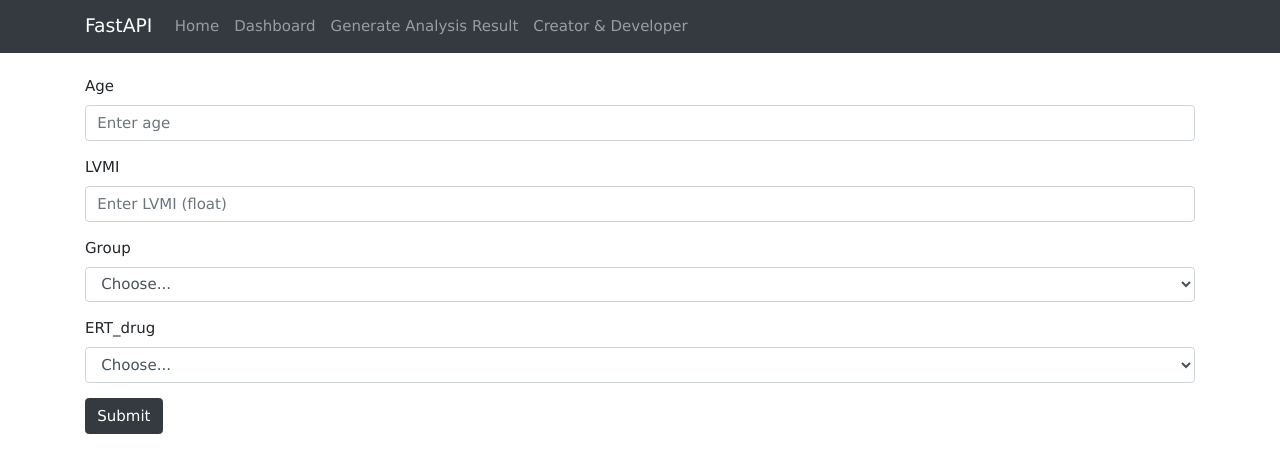
After one commit to bessyhuang/GenoAASystem, a FastAPI app: template app/templates/InputForm.html in a window 1280 px wide. The commit adds this page. Shown: the top 473 px of the page. Run offline with FastAPI, Linux system fonts and the light colour scheme; the template is opened without the code that fills it, so the values that code supplies are empty.

Commit message:
Build Filter Form

```diff
--- /dev/null
+++ b/app/templates/InputForm.html
@@ -0,0 +1,84 @@
+<!DOCTYPE html>
+<html lang="en">
+<head>
+    <meta charset="UTF-8">
+    <title>Sample Form</title>
+    <link href="{{ url_for('static', path='/styles.css') }}" rel="stylesheet">
+    <link rel="stylesheet" href="https://cdn.jsdelivr.net/npm/bootstrap@4.3.1/dist/css/bootstrap.min.css" integrity="sha384-ggOyR0iXCbMQv3Xipma34MD+dH/1fQ784/j6cY/iJTQUOhcWr7x9JvoRxT2MZw1T" crossorigin="anonymous">
+    <script src="https://code.jquery.com/jquery-3.3.1.slim.min.js" integrity="sha384-q8i/X+965DzO0rT7abK41JStQIAqVgRVzpbzo5smXKp4YfRvH+8abtTE1Pi6jizo" crossorigin="anonymous"></script>
+    <script src="https://cdn.jsdelivr.net/npm/popper.js@1.14.7/dist/umd/popper.min.js" integrity="sha384-UO2eT0CpHqdSJQ6hJty5KVphtPhzWj9WO1clHTMGa3JDZwrnQq4sF86dIHNDz0W1" crossorigin="anonymous"></script>
+    <script src="https://cdn.jsdelivr.net/npm/bootstrap@4.3.1/dist/js/bootstrap.min.js" integrity="sha384-JjSmVgyd0p3pXB1rRibZUAYoIIy6OrQ6VrjIEaFf/nJGzIxFDsf4x0xIM+B07jRM" crossorigin="anonymous"></script>
+
+    <!-- https://www.w3schools.com/w3css/w3css_color_material.asp -->
+    <link rel="stylesheet" href="https://www.w3schools.com/w3css/4/w3.css">
+</head>
+
+<body>
+  <header>
+    <nav class="navbar navbar-expand-md navbar-dark bg-dark">
+      <div class="container">
+        <a class="navbar-brand" href="/">FastAPI</a>
+        <button class="navbar-toggler" type="button" data-bs-toggle="collapse" data-bs-target="#navbarCollapse" aria-controls="navbarCollapse" aria-expanded="false" aria-label="Toggle navigation">
+          <span class="navbar-toggler-icon"></span>
+        </button>
+        <div class="collapse navbar-collapse" id="navbarCollapse">
+          <ul v-if="isLoggedIn" class="navbar-nav me-auto mb-2 mb-md-0">
+            <li class="nav-item">
+              <a class="nav-link" href="/">Home</a>
+            </li>
+            <li class="nav-item">
+              <a class="nav-link" href="/dashboard">Dashboard</a>
+            </li>
+            <li class="nav-item">
+              <a class="nav-link" href="/Generate_file">Generate Analysis Result</a>
+            </li>
+            <li class="nav-item">
+              <a class="nav-link" href="/About_me">Creator & Developer</a>
+            </li>
+          </ul>
+        </div>
+      </div>
+    </nav>
+  </header>
+
+  <br/>
+  <div class="container">
+    <form method="post">
+      <!-- {"age": Age, "LVMI": LVMI, "group": Group, "ERT_drug": ERT_drug, "country": country, "q": q} -->
+      <div class="form-group">
+        <label for="age"> Age </label>
+        <input type="text" class="form-control" id="age" name="age" placeholder="Enter age" value="{{age}}">
+      </div>
+
+      <div class="form-group">
+        <label for="LVMI"> LVMI </label>
+        <input type="text" class="form-control" id="LVMI" name="LVMI" placeholder="Enter LVMI (float)" value="{{LVMI}}">
+      </div>
+
+      <div class="form-group">
+        <label for="group"> Group </label>
+        <select id="group" class="form-control" name="group" value="{{group}}">
+          <option selected>Choose...</option>
+          <option value="ERT組">ERT組</option>
+          <option value="非ERT組">非ERT組</option>
+        </select>
+      </div>
+
+      <div class="form-group">
+        <label for="ERT_drug"> ERT_drug </label>
+        <select id="ERT_drug" class="form-control" name="ERT_drug" value="{{ERT_drug}}">
+          <option selected>Choose...</option>
+          <option value="Replagal">Replagal</option>
+          <option value="Fabrazyme">Fabrazyme</option>
+          <option value="尚未">尚未</option>
+          <option value="No selected">No selected</option>
+        </select>
+      </div>
+
+      <button type="submit" class="btn btn-dark">Submit</button>
+    </form>
+  </div>
+
+
+</body>
+</html>
```
Also changed, not shown: app/src/endpoints/FilterClinicals.py (+42 -1 lines), app/templates/FilterClins.html (+16 -3 lines), app/templates/FilteredFormResult.html (added, +62 -0 lines).
